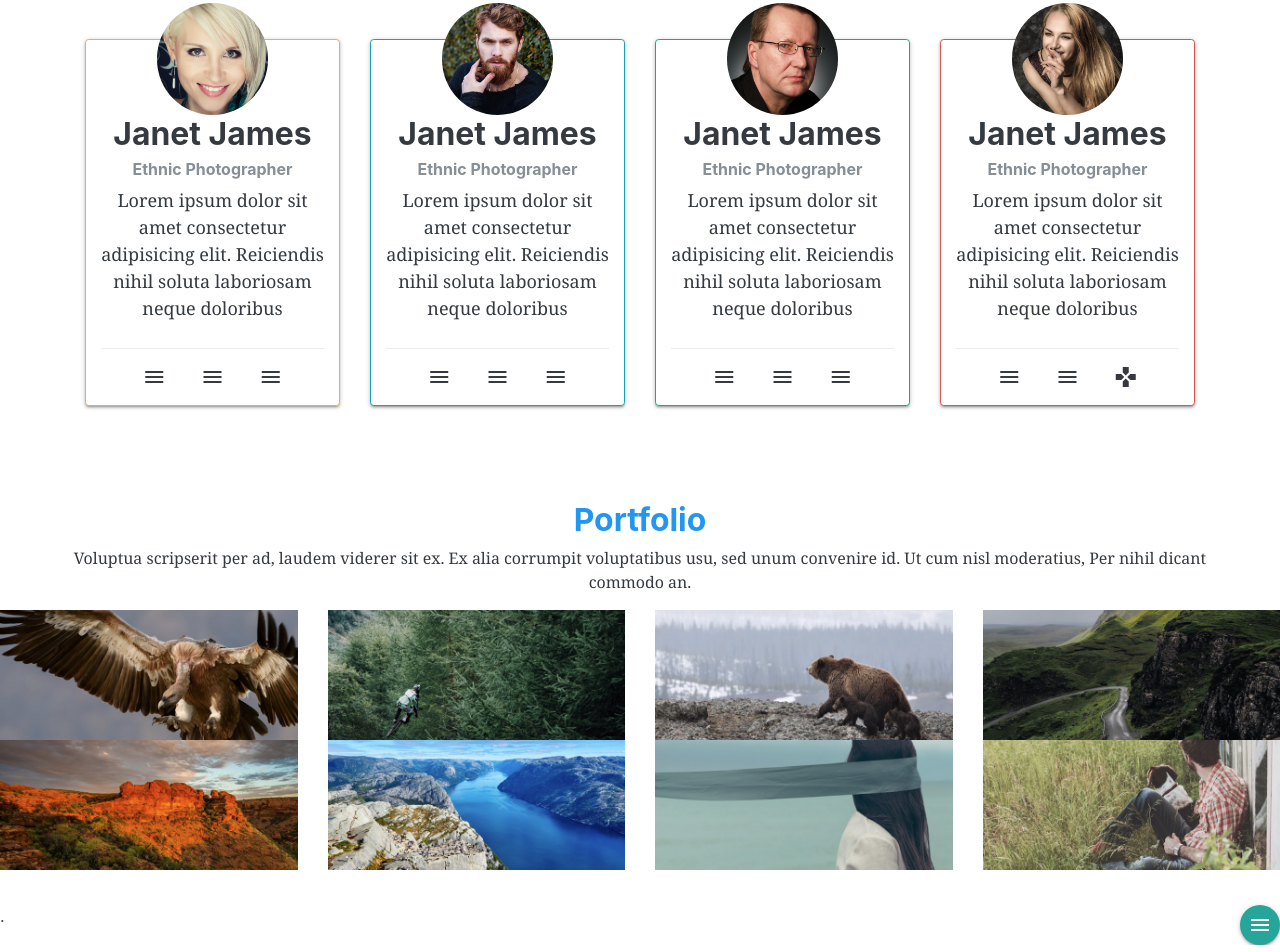
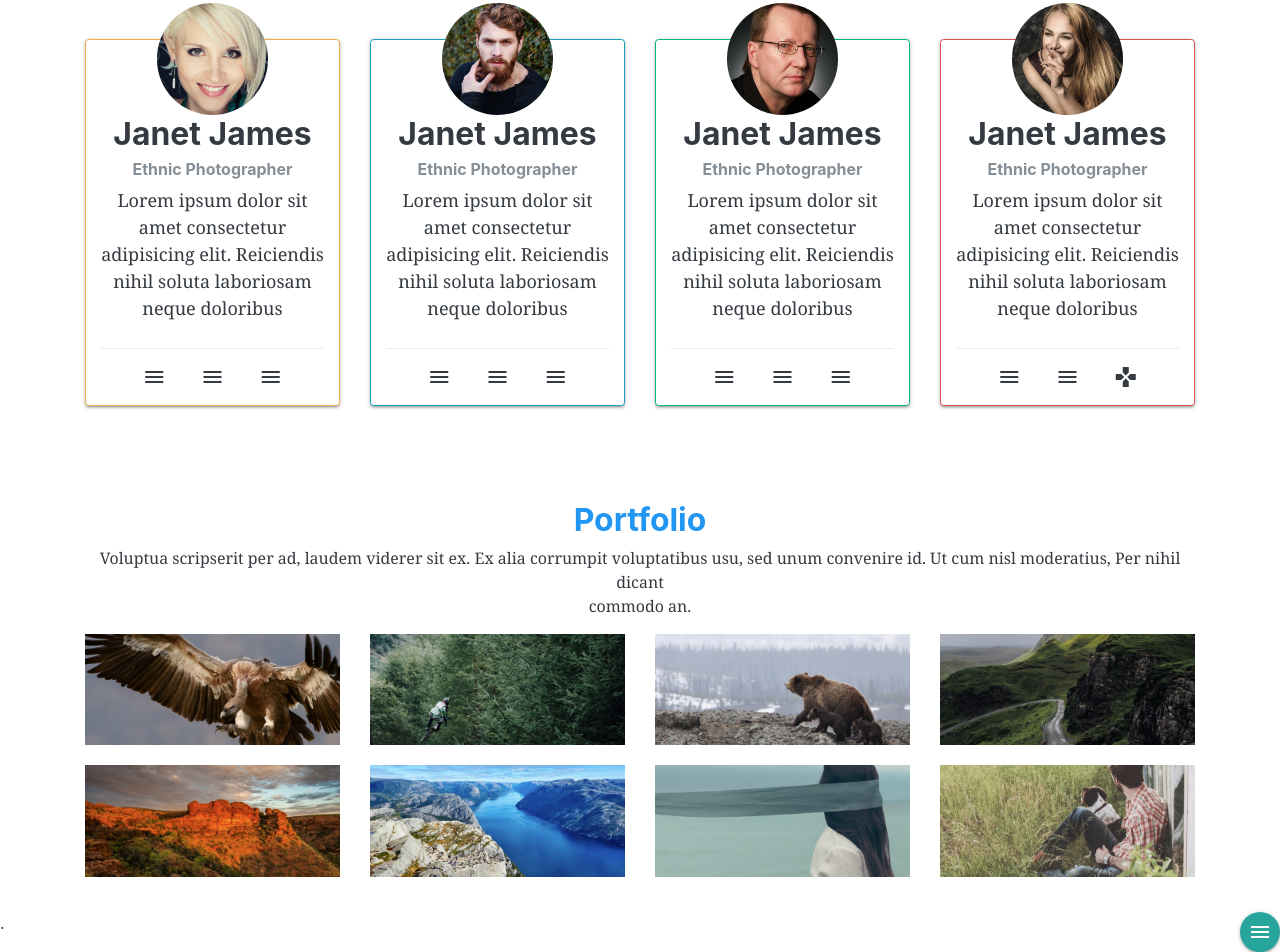
Before and after one commit to darkweb907/darkweb907-darkweb907.github.io-materialize, a website: page index.html in a window 1280 px wide. Shown: the part 2248-3200 px from the top of the page. Drawn offline with Linux system fonts and the light colour scheme; files that its build step writes are made by us from their sources.

Commit message:
stop movement

```diff
--- a/index.html
+++ b/index.html
@@ -367,7 +367,7 @@ blockquote h4{
         </div>
     </section>
     <!--portfolio-->
-    <section class="section" id="features">
+    <section class="section container" id="features">
         <div class="portfolio text-center">
             <h2 class="blue-text">Portfolio</h2>
             <p>Voluptua scripserit per ad, laudem viderer sit ex. Ex alia corrumpit voluptatibus usu, sed unum convenire id. Ut cum nisl moderatius, Per nihil dicant<br> commodo an.
@@ -386,6 +386,8 @@ blockquote h4{
                 <div class="col-lg-3">
                     <img class="img-fluid materialboxed" src="img/porf-4.jpg" alt="">
                 </div>
+        </div>
+        <div class="row">
             <div class="col-lg-3">
                 <img class="img-fluid materialboxed" src="img/porf-5.jpg" alt="">
             </div>
```
Lines whose indentation alone changed are shown as unchanged.
